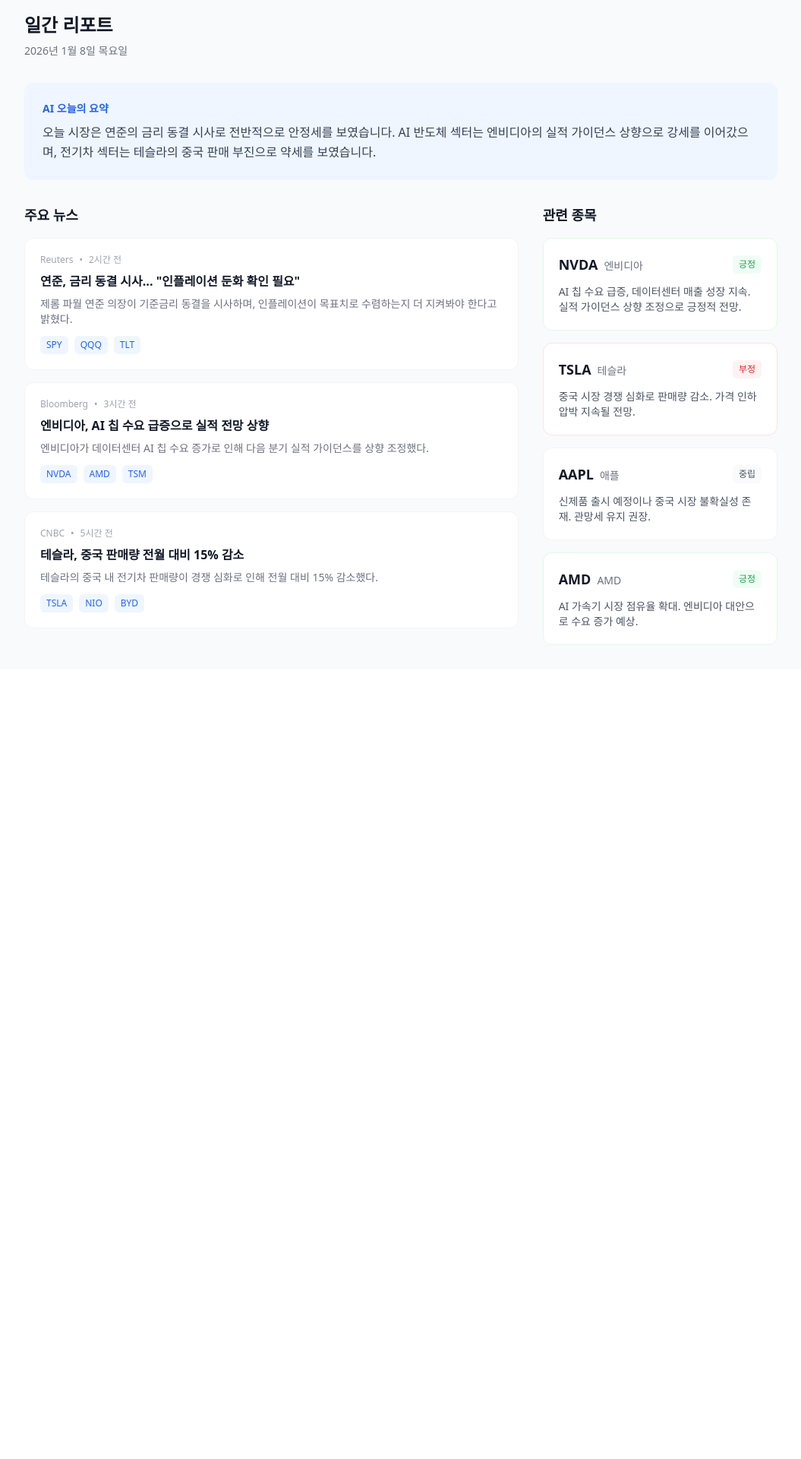
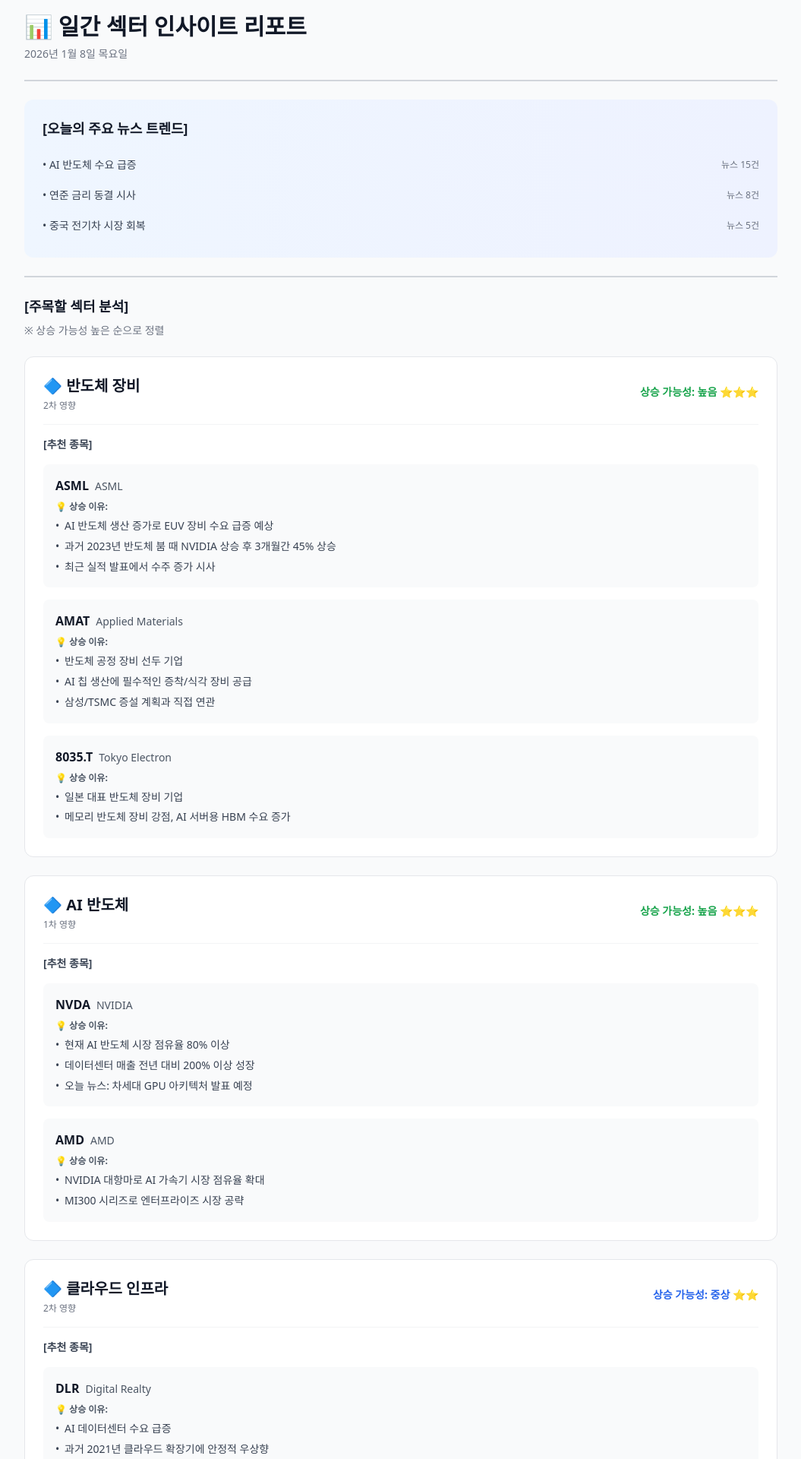
Before and after one commit to mmingoo/AIStock-client, a React (Create React App) app: page /main in a window 1280 px wide. Shown: the part 80-2000 px from the top of the page at 76% size, without its empty margins (112-1167 px from the left). Before the commit the page ends 961 px from the top, so only its background shows below. Built offline with nearby package versions, Linux system fonts and the light colour scheme.

Commit message:
메인 화면 오류 수정

```diff
--- a/src/components/report/TrendCard.jsx
+++ b/src/components/report/TrendCard.jsx
@@ -0,0 +1,10 @@
+import React from 'react';
+
+export default function TrendCard({ keyword, newsCount }) {
+  return (
+    <div className="flex items-center justify-between py-2">
+      <span className="text-sm font-medium text-gray-700">• {keyword}</span>
+      <span className="text-xs text-gray-500">뉴스 {newsCount}건</span>
+    </div>
+  );
+}
--- a/src/page/MainPage.jsx
+++ b/src/page/MainPage.jsx
@@ -1,10 +1,10 @@
+// src/page/MainPage.jsx
 import React from 'react';
 import MainLayout from '../components/layout/MainLayout';
-import NewsCard from '../components/report/Newscard';
-import StockCard from '../components/report/StockCard';
+import SectorCard from '../components/report/SectorCard';
+import TrendCard from '../components/report/TrendCard';
 
 export default function MainPage() {
-  // 임시 데이터 (나중에 API 연동)
   const todayDate = new Date().toLocaleDateString('ko-KR', {
     year: 'numeric',
     month: 'long',
@@ -12,113 +12,185 @@
     weekday: 'long'
   });
 
-  const newsList = [
+  // 오늘의 주요 뉴스 트렌드 (임시 데이터)
+  const trends = [
+    { keyword: 'AI 반도체 수요 급증', newsCount: 15 },
+    { keyword: '연준 금리 동결 시사', newsCount: 8 },
+    { keyword: '중국 전기차 시장 회복', newsCount: 5 }
+  ];
+
+  // 섹터별 인사이트 데이터 (임시 데이터)
+  const sectors = [
     {
-      id: 1,
-      title: '연준, 금리 동결 시사... "인플레이션 둔화 확인 필요"',
-      summary: '제롬 파월 연준 의장이 기준금리 동결을 시사하며, 인플레이션이 목표치로 수렴하는지 더 지켜봐야 한다고 밝혔다.',
-      source: 'Reuters',
-      date: '2시간 전',
-      relatedStocks: ['SPY', 'QQQ', 'TLT']
+      sectorName: '반도체 장비',
+      probability: '높음',
+      order: 2,
+      stocks: [
+        {
+          ticker: 'ASML',
+          name: 'ASML',
+          reasons: [
+            'AI 반도체 생산 증가로 EUV 장비 수요 급증 예상',
+            '과거 2023년 반도체 붐 때 NVIDIA 상승 후 3개월간 45% 상승',
+            '최근 실적 발표에서 수주 증가 시사'
+          ]
+        },
+        {
+          ticker: 'AMAT',
+          name: 'Applied Materials',
+          reasons: [
+            '반도체 공정 장비 선두 기업',
+            'AI 칩 생산에 필수적인 증착/식각 장비 공급',
+            '삼성/TSMC 증설 계획과 직접 연관'
+          ]
+        },
+        {
+          ticker: '8035.T',
+          name: 'Tokyo Electron',
+          reasons: [
+            '일본 대표 반도체 장비 기업',
+            '메모리 반도체 장비 강점, AI 서버용 HBM 수요 증가'
+          ]
+        }
+      ]
     },
     {
-      id: 2,
-      title: '엔비디아, AI 칩 수요 급증으로 실적 전망 상향',
-      summary: '엔비디아가 데이터센터 AI 칩 수요 증가로 인해 다음 분기 실적 가이던스를 상향 조정했다.',
-      source: 'Bloomberg',
-      date: '3시간 전',
-      relatedStocks: ['NVDA', 'AMD', 'TSM']
+      sectorName: '클라우드 인프라',
+      probability: '중상',
+      order: 2,
+      stocks: [
+        {
+          ticker: 'DLR',
+          name: 'Digital Realty',
+          reasons: [
+            'AI 데이터센터 수요 급증',
+            '과거 2021년 클라우드 확장기에 안정적 우상향',
+            '오늘 뉴스: MS, Google의 데이터센터 확장 계획 발표'
+          ]
+        },
+        {
+          ticker: 'EQIX',
+          name: 'Equinix',
+          reasons: [
+            '글로벌 데이터센터 1위 기업',
+            'AI 워크로드 증가로 코로케이션 수요 증가'
+          ]
+        }
+      ]
     },
     {
-      id: 3,
-      title: '테슬라, 중국 판매량 전월 대비 15% 감소',
-      summary: '테슬라의 중국 내 전기차 판매량이 경쟁 심화로 인해 전월 대비 15% 감소했다.',
-      source: 'CNBC',
-      date: '5시간 전',
-      relatedStocks: ['TSLA', 'NIO', 'BYD']
+      sectorName: '전력/유틸리티',
+      probability: '중',
+      order: 3,
+      stocks: [
+        {
+          ticker: 'NEE',
+          name: 'NextEra Energy',
+          reasons: [
+            'AI 데이터센터 전력 소비 급증 (연관 효과)',
+            '재생에너지 중심, ESG 트렌드 부합',
+            '안정적 유틸리티 + 성장성 조합'
+          ]
+        }
+      ]
+    },
+    {
+      sectorName: 'AI 반도체',
+      probability: '높음',
+      order: 1,
+      stocks: [
+        {
+          ticker: 'NVDA',
+          name: 'NVIDIA',
+          reasons: [
+            '현재 AI 반도체 시장 점유율 80% 이상',
+            '데이터센터 매출 전년 대비 200% 이상 성장',
+            '오늘 뉴스: 차세대 GPU 아키텍처 발표 예정'
+          ]
+        },
+        {
+          ticker: 'AMD',
+          name: 'AMD',
+          reasons: [
+            'NVIDIA 대항마로 AI 가속기 시장 점유율 확대',
+            'MI300 시리즈로 엔터프라이즈 시장 공략'
+          ]
+        }
+      ]
     }
   ];
 
-  const stockList = [
-    {
-      symbol: 'NVDA',
-      name: '엔비디아',
-      sentiment: 'positive',
-      reason: 'AI 칩 수요 급증, 데이터센터 매출 성장 지속. 실적 가이던스 상향 조정으로 긍정적 전망.'
-    },
-    {
-      symbol: 'TSLA',
-      name: '테슬라',
-      sentiment: 'negative',
-      reason: '중국 시장 경쟁 심화로 판매량 감소. 가격 인하 압박 지속될 전망.'
-    },
-    {
-      symbol: 'AAPL',
-      name: '애플',
-      sentiment: 'neutral',
-      reason: '신제품 출시 예정이나 중국 시장 불확실성 존재. 관망세 유지 권장.'
-    },
-    {
-      symbol: 'AMD',
-      name: 'AMD',
-      sentiment: 'positive',
-      reason: 'AI 가속기 시장 점유율 확대. 엔비디아 대안으로 수요 증가 예상.'
-    }
-  ];
+  const handleStockClick = (stock) => {
+    console.log('종목 클릭:', stock);
+    // 나중에 종목 상세 페이지로 이동
+  };
 
   return (
     <MainLayout>
       {/* 페이지 헤더 */}
-      <div className="mb-8">
-        <h1 className="text-2xl font-bold text-gray-900 mb-2">일간 리포트</h1>
+      <div className="mb-6">
+        <h1 className="text-3xl font-bold text-gray-900 mb-2">
+          📊 일간 섹터 인사이트 리포트
+        </h1>
         <p className="text-sm text-gray-500">{todayDate}</p>
       </div>
 
-      {/* AI 요약 섹션 */}
-      <div className="bg-blue-50 rounded-xl p-6 mb-8">
-        <h2 className="text-sm font-semibold text-blue-600 mb-2">AI 오늘의 요약</h2>
-        <p className="text-gray-700 leading-relaxed">
-          오늘 시장은 연준의 금리 동결 시사로 전반적으로 안정세를 보였습니다.
-          AI 반도체 섹터는 엔비디아의 실적 가이던스 상향으로 강세를 이어갔으며,
-          전기차 섹터는 테슬라의 중국 판매 부진으로 약세를 보였습니다.
+      {/* 구분선 */}
+      <div className="border-t-2 border-gray-300 mb-6"></div>
+
+      {/* 오늘의 주요 뉴스 트렌드 */}
+      <div className="bg-gradient-to-r from-blue-50 to-indigo-50 rounded-xl p-6 mb-6">
+        <h2 className="text-lg font-bold text-gray-900 mb-4">
+          [오늘의 주요 뉴스 트렌드]
+        </h2>
+        <div className="space-y-1">
+          {trends.map((trend, index) => (
+            <TrendCard
+              key={index}
+              keyword={trend.keyword}
+              newsCount={trend.newsCount}
+            />
+          ))}
+        </div>
+      </div>
+
+      {/* 구분선 */}
+      <div className="border-t-2 border-gray-300 mb-6"></div>
+
+      {/* 주목할 섹터 분석 */}
+      <div className="mb-6">
+        <h2 className="text-lg font-bold text-gray-900 mb-2">
+          [주목할 섹터 분석]
+        </h2>
+        <p className="text-sm text-gray-500 mb-4">
+          ※ 상승 가능성 높은 순으로 정렬
         </p>
       </div>
 
-      <div className="grid grid-cols-1 lg:grid-cols-3 gap-8">
-        {/* 뉴스 섹션 */}
-        <div className="lg:col-span-2">
-          <h2 className="text-lg font-semibold text-gray-900 mb-4">주요 뉴스</h2>
-          <div className="space-y-4">
-            {newsList.map((news) => (
-              <NewsCard
-                key={news.id}
-                title={news.title}
-                summary={news.summary}
-                source={news.source}
-                date={news.date}
-                relatedStocks={news.relatedStocks}
-                onClick={() => console.log('뉴스 클릭:', news.id)}
-              />
-            ))}
-          </div>
-        </div>
+      {/* 섹터 카드 리스트 */}
+      <div className="space-y-6">
+        {sectors
+          .sort((a, b) => {
+            const order = { '높음': 1, '중상': 2, '중': 3, '낮음': 4 };
+            return order[a.probability] - order[b.probability];
+          })
+          .map((sector, index) => (
+            <SectorCard
+              key={index}
+              sectorName={sector.sectorName}
+              probability={sector.probability}
+              order={sector.order}
+              stocks={sector.stocks}
+              onStockClick={handleStockClick}
+            />
+          ))}
+      </div>
 
-        {/* 종목 섹션 */}
-        <div>
-          <h2 className="text-lg font-semibold text-gray-900 mb-4">관련 종목</h2>
-          <div className="space-y-4">
-            {stockList.map((stock) => (
-              <StockCard
-                key={stock.symbol}
-                symbol={stock.symbol}
-                name={stock.name}
-                sentiment={stock.sentiment}
-                reason={stock.reason}
-                onClick={() => console.log('종목 클릭:', stock.symbol)}
-              />
-            ))}
-          </div>
-        </div>
+      {/* 면책 문구 */}
+      <div className="mt-12 p-4 bg-gray-100 rounded-lg">
+        <p className="text-xs text-gray-600 text-center">
+          ⚠️ 본 서비스는 투자 참고 정보를 제공하며, 투자 판단의 책임은 사용자에게 있습니다.
+        </p>
       </div>
     </MainLayout>
   );
```
